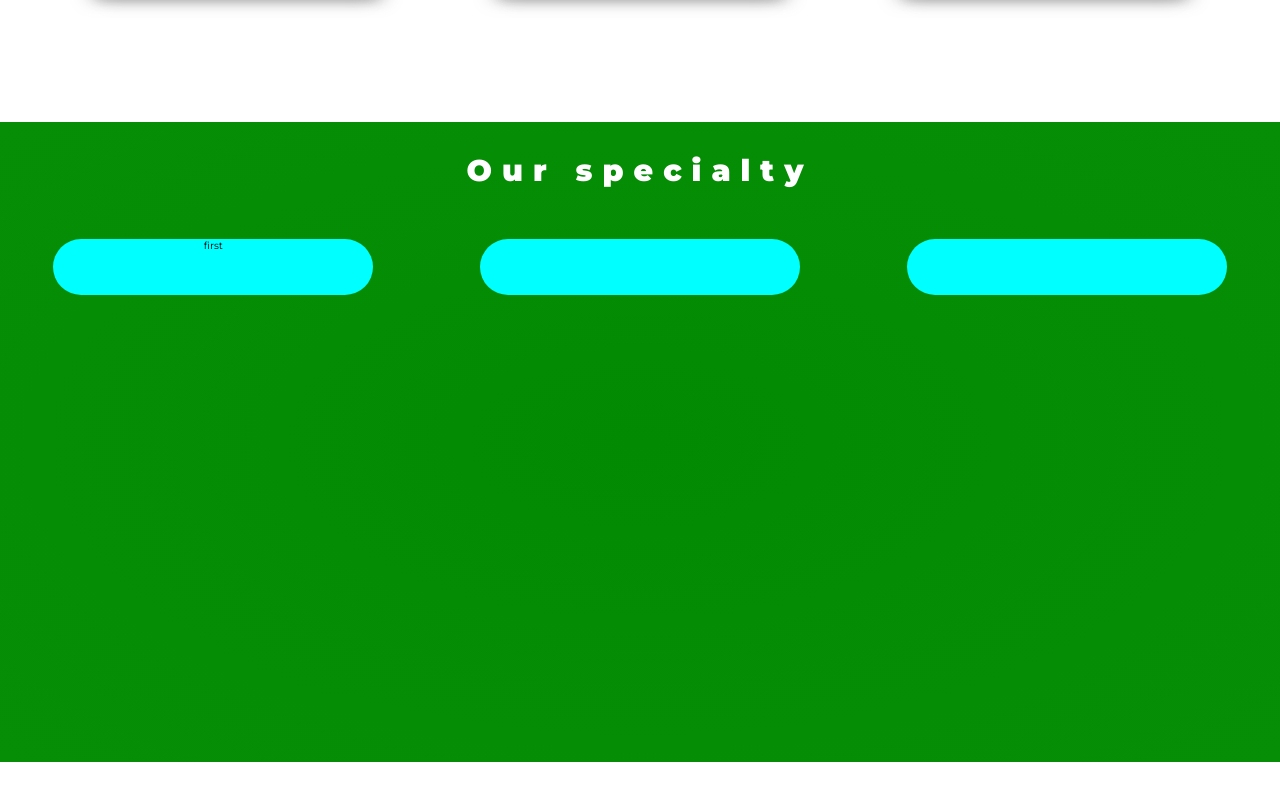
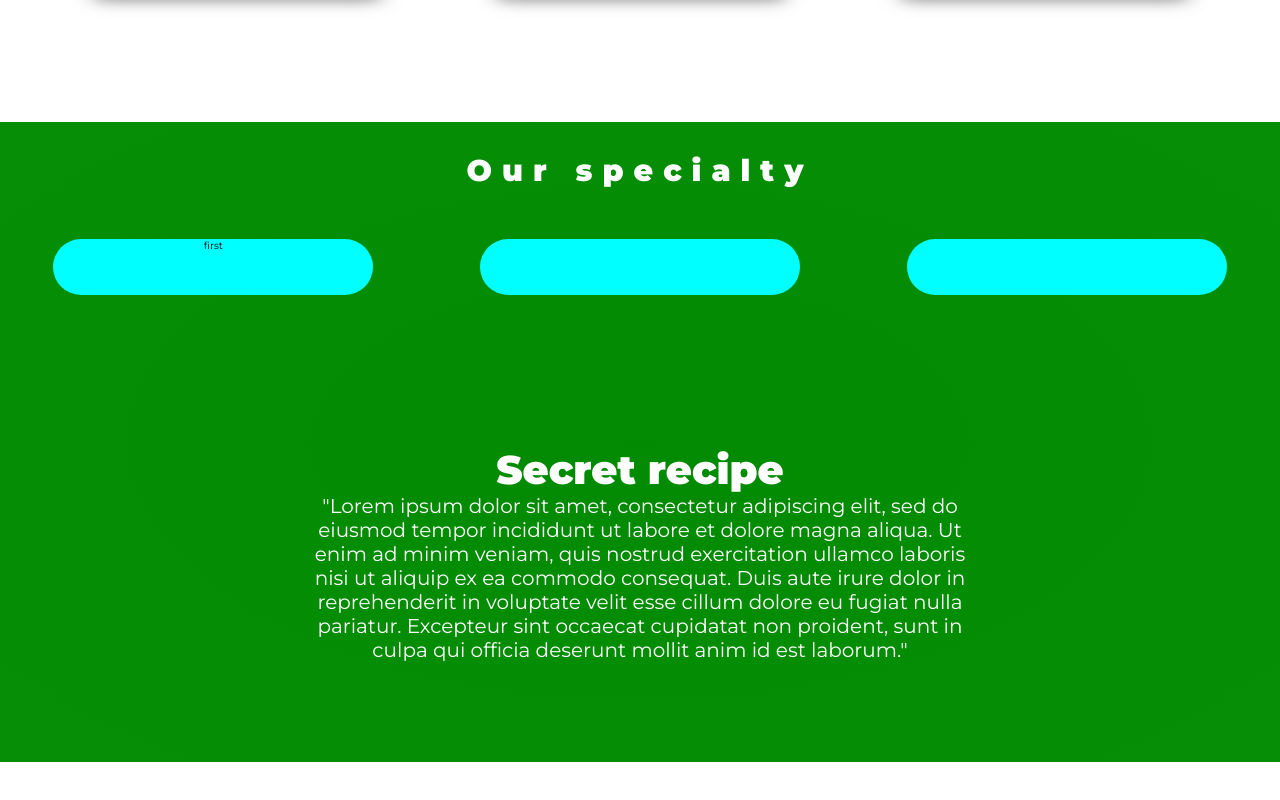
Before and after one commit to maciejwojtkowiak/italianhouse, a React (Create React App) app: page / in a window 1280 px wide. Shown: the part 1338-2138 px from the top of the page. Before the commit the page ends 2100 px from the top, so only its background shows below. Built offline with nearby package versions, Linux system fonts and the light colour scheme; no server answers.

Commit message:
created tabs and dynamic content

```diff
--- /dev/null
+++ b/src/components/About/Content.js
@@ -0,0 +1,13 @@
+import styles from './Content.module.css'
+
+const Content = (props) => {
+
+    return (
+        <div className={styles.tabContent}>
+            <h1>{props.header}</h1>
+            <p>{props.content}</p>
+        </div>
+    )
+}
+
+export default Content
--- /dev/null
+++ b/src/components/About/Content.module.css
@@ -0,0 +1,7 @@
+
+.tabContent {
+    color: white;
+    font-size: 2rem;
+    grid-column: 1 / span 3;
+    padding: 15rem 30rem;
+}
--- a/src/components/About/Tab.module.css
+++ b/src/components/About/Tab.module.css
@@ -4,10 +4,3 @@
     background-color: aqua;
     border-radius: 10rem;
 }
-
-.tabContent {
-    color: white;
-    font-size: 2rem;
-    grid-column: 1 / span 3;
-    padding: 15rem 30rem;
-}
--- a/src/components/About/Tabs.js
+++ b/src/components/About/Tabs.js
@@ -1,17 +1,41 @@
 import styles from './Tabs.module.css'
 import Tab from './Tab'
 import { useState } from 'react'
+import Content from './Content'
 
 const Tabs = () => {
     const [activeTab, setActiveTab] = useState(1)
+    const firstTabContent = (
+    <p>
+        "Lorem ipsum dolor sit amet, consectetur adipiscing elit, sed do eiusmod tempor incididunt ut
+        labore et dolore magna aliqua. Ut enim ad minim veniam, quis nostrud exercitation ullamco laboris
+        nisi ut aliquip ex ea commodo consequat. Duis aute irure dolor in reprehenderit in voluptate velit esse cillum dolore
+        eu fugiat nulla pariatur. Excepteur sint occaecat cupidatat non proident, sunt in culpa qui officia deserunt mollit anim id est laborum."
+    </p> )
+
+    const secondTabContent = (
+    <p>
+        "Lorem ipsum dolor sit amet, consectetur adipiscing elit, sed do eiusmod tempor incididunt ut
+        labore et dolore magna aliqua. Ut enim ad minim veniam, quis nostrud exercitation ullamco laboris
+        nisi ut aliquip ex ea commodo consequat. Duis aute irure dolor in reprehenderit in voluptate velit esse cillum dolore
+        eu fugiat nulla pariatur. Excepteur sint occaecat cupidatat non proident, sunt in culpa qui officia deserunt mollit anim id est laborum."
+    </p> )
+
+    const thirdTabContent = (
+    <p>
+        "Lorem ipsum dolor sit amet, consectetur adipiscing elit, sed do eiusmod tempor incididunt ut
+        labore et dolore magna aliqua. Ut enim ad minim veniam, quis nostrud exercitation ullamco laboris
+        nisi ut aliquip ex ea commodo consequat. Duis aute irure dolor in reprehenderit in voluptate velit esse cillum dolore
+        eu fugiat nulla pariatur. Excepteur sint occaecat cupidatat non proident, sunt in culpa qui officia deserunt mollit anim id est laborum."
+    </p> )
 
 
     return (
         <div className={styles.tabs}>
-            {activeTab === 1 && <Tab name='first' /> }
+            <Tab name='first' />
             <Tab />
             <Tab />
-
+            {activeTab === 1 && <Content header="Secret recipe" content= {firstTabContent} />}
 
         </div>
     )
```
